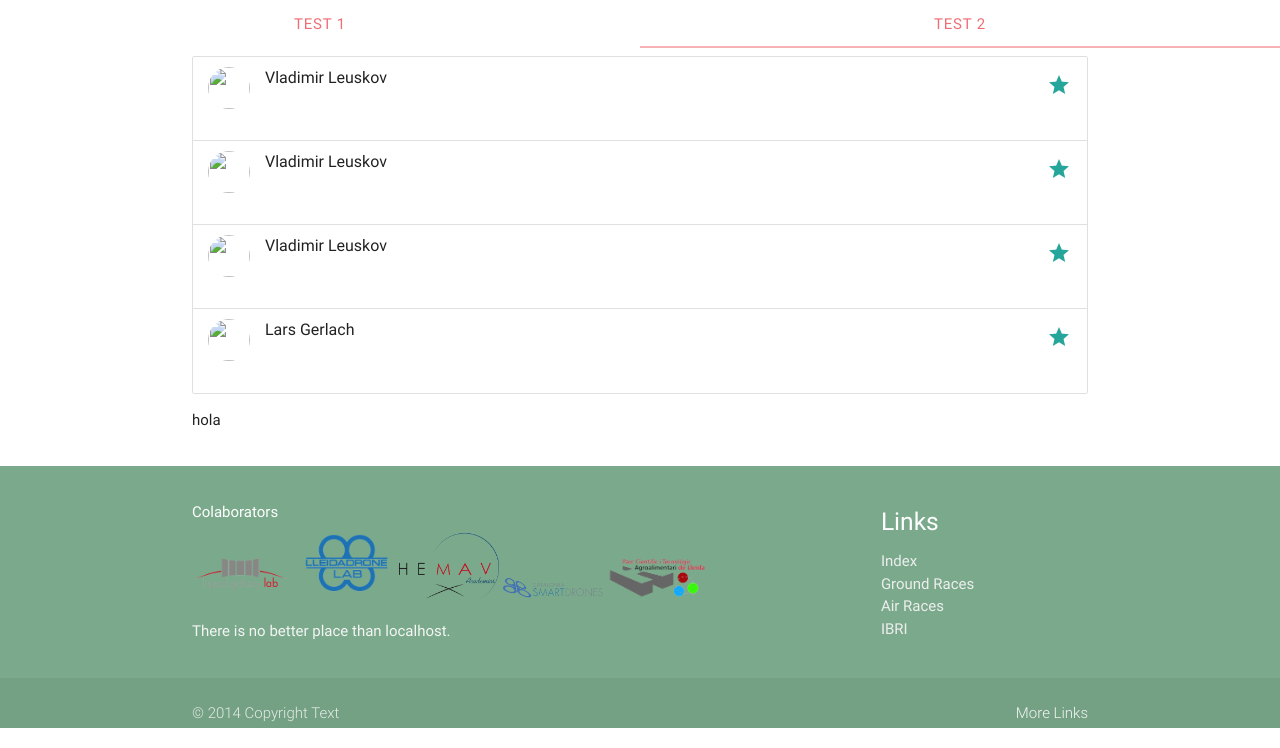
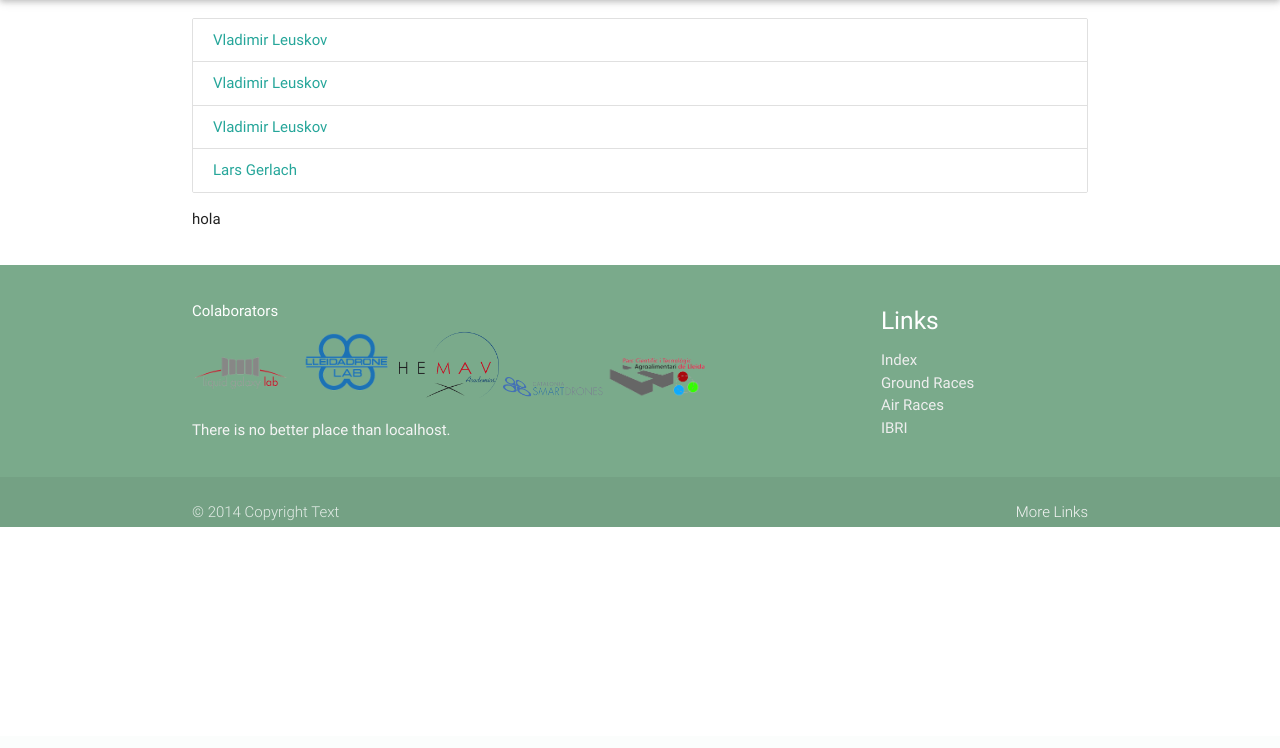
Before and after one commit to LiquidGalaxyLAB/PILT, a Django app: page /air_races/race/7/ in a window 1280 px wide. Shown: the part 64-812 px from the top of the page. After the commit the page ends 591 px from the top, so only its background shows below. Run offline with Django 3.2, Linux system fonts and the light colour scheme; data comes from the database, SQL or seed files in the repository; both versions use the stored data as it was after the commit; some libraries are stand-ins or nearby versions.

Commit message:
Detail airrace send to galaxy

```diff
--- a/kmls.txt
+++ b/kmls.txt
@@ -1 +1,4 @@
-http://:8000/static/idivt/SOLSONA-CONGOST.kml
+http://:8000/static/airraces/7/2008-07-02_10-46.igc-2.kml
+http://:8000/static/airraces/7/2008-07-02_10-46.igc.kml
+http://:8000/static/airraces/7/2010-07-16_12-08.igc-2.kml
+http://:8000/static/airraces/7/66QLaGe2.igc.kml
--- a/races/urls.py
+++ b/races/urls.py
@@ -24,6 +24,7 @@ urlpatterns = [
     url(r'^create_participant/$',views.create_participant),
     url(r'^create_raceposition/$', views.create_raceposition),
     url(r'^ground_races/race/(?P<race>\w+)/send/(?P<participant>\w+)/$', views.ground_race_send, name='ground_race_send'),
+    url(r'^air_races/race/(?P<race>\w+)/send/(?P<participant>\w+)/$', views.air_race_send,name='air_race_send'),
     url(r'^api-auth/', include('rest_framework.urls', namespace='rest_framework')),
     url(r'^api/', include(api.urls)),
     url(r'^api2', include(router.urls)),
--- a/races/views.py
+++ b/races/views.py
@@ -14,7 +14,7 @@ from rest_framework.renderers import JSONRenderer
 from rest_framework.response import Response
 
 from liquidgalaxy.kml_generator import create_participant_kml, create_routeparticipant_kml, find_between
-from liquidgalaxy.lgCommunication import send_kml_to_galaxy,write_kml_race
+from liquidgalaxy.lgCommunication import send_kml_to_galaxy,write_kml_race, write_kml_participant, write_kml_airrace
 from pilt.settings import BASE_DIR
 from races.models import Race,RaceParticipant, Participant, Position, AirRace, AirRaceParticipant
 from .forms import RaceForm, AirRaceForm
@@ -63,8 +63,10 @@ def new_airrace(request):
 
 def get_air_participants(race):
     onlyfiles = [f for f in os.listdir(race.folderPath) if isfile(join(race.folderPath, f))]
-    raceFolderPath= "airraces/"+str(race.pk)
+    raceFolderPath= "static/airraces/"+str(race.pk)
+    print(raceFolderPath)
     os.mkdir(raceFolderPath)
+    print(raceFolderPath)
 
     for kmlFile in onlyfiles:
         baseFilePath = race.folderPath + "/" + kmlFile
@@ -73,7 +75,7 @@ def get_air_participants(race):
 
         air_race_participant = AirRaceParticipant()
         air_race_participant.airrace = race
-        air_race_participant.kmlpath = race.folderPath + "/" + kmlFile
+        air_race_participant.kmlpath = kmlFile
         os.system("cp %s %s" % (baseFilePath, finalFilePath))
         airParticipantName = extract_information_kml(baseFilePath)
         air_race_participant.name = airParticipantName
@@ -228,12 +230,21 @@ def ground_race_send(request,race, participant):
     raceparticipant = get_raceparticipant(participant,race)
     positions = get_racepositions(raceparticipant)
     print(raceparticipant.participant.user.username)
+    print race
+    print race.pk
+    print "-----"
     #filename=create_routeparticipant_kml(positions,raceparticipant)
     write_kml_race()
-    send_kml_to_galaxy()
     return HttpResponseRedirect('/ground_races')
 
 
+
+def air_race_send(request,race, participant):
+    #filename=create_routeparticipant_kml(positions,raceparticipant)
+    participant = AirRaceParticipant.objects.get(pk=participant)
+    #write_kml_participant(race,participant)
+    write_kml_airrace(race)
+    return HttpResponseRedirect('../..')
 
 
 #Serializers
--- a/templates/races/detail_airrace.html
+++ b/templates/races/detail_airrace.html
@@ -1,62 +1,11 @@
  {% extends 'base.html' %}
 
-
-{% block tabs %}
-
-<div class="row" style="width:100%;">
-    <div class="col s12" style="padding:0;">
-      <ul class="tabs">
-        <li class="tab col s3"><a href="#test1">Test 1</a></li>
-        <li class="tab col s3"><a class="active" href="#test2">Test 2</a></li>
-      </ul>
-    </div>
-
-{% endblock %}
 {% block content %}
-
-
-<div class="row">
- <div id="test1" class="col s12">
-        <h1></h1>
-
-     </div>
-
-    <div id="test2" class="col s12">
-
         <ul class="collection">
             {% for participant in participants %}
-                <li class="collection-item avatar">
-                <img src="" alt="" class="circle">
-                <span class="title">{{ participant.name }}</span>
-                </p>
-                <a href="" class="secondary-content"><i class="material-icons">grade</i></a>
+             <a href="{% url 'races:air_race_send' airrace.pk participant.pk %}" class="collection-item">{{ participant.name }}</a>
 
-                </li>
             {% endfor %}
         </ul>
         <p>hola</p>
-
-
-
-
-
-
-
-
-
-
-
-
-
-
-
-    </div>
-
-
-</div>
-
-
-
-
-
 {% endblock %}
```
Also changed, not shown: liquidgalaxy/lgCommunication.py (+39 -0 lines), db.sqlite3, 8 other files.
